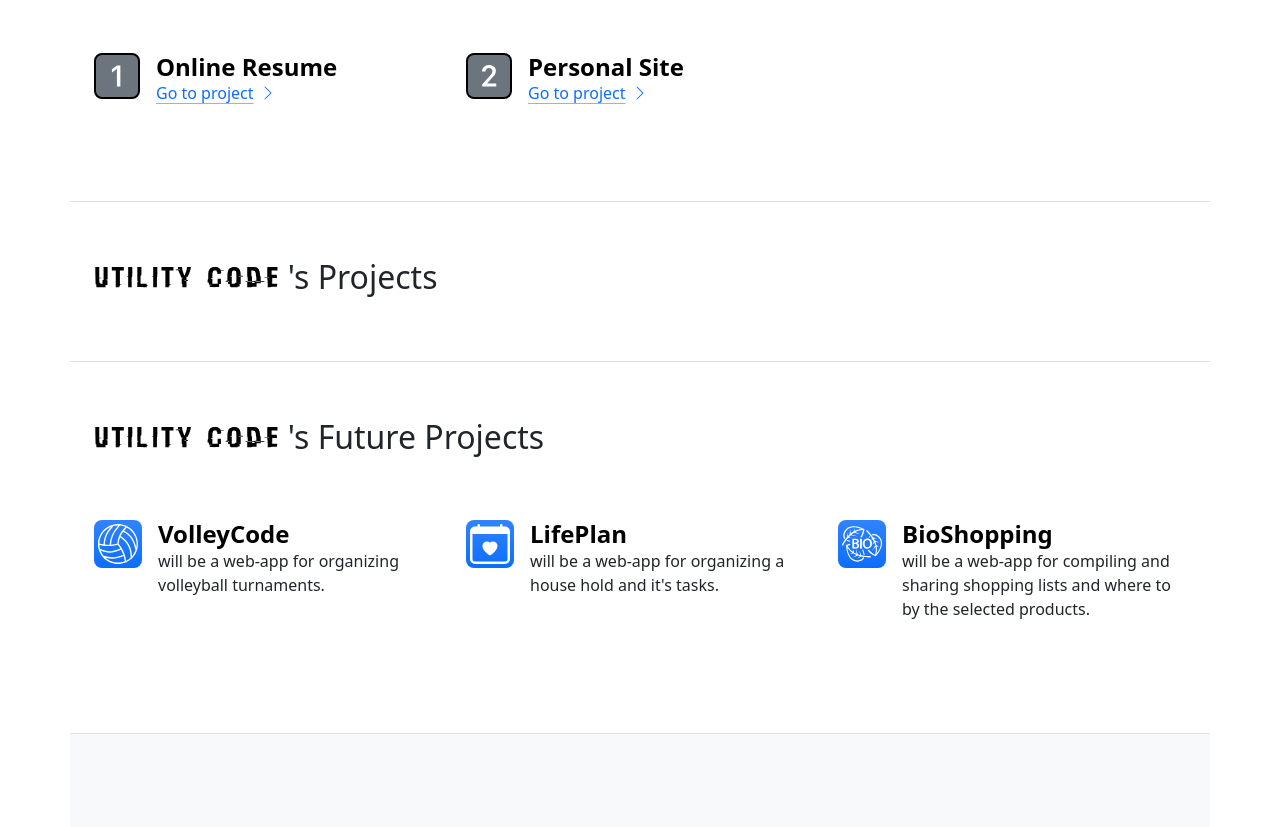
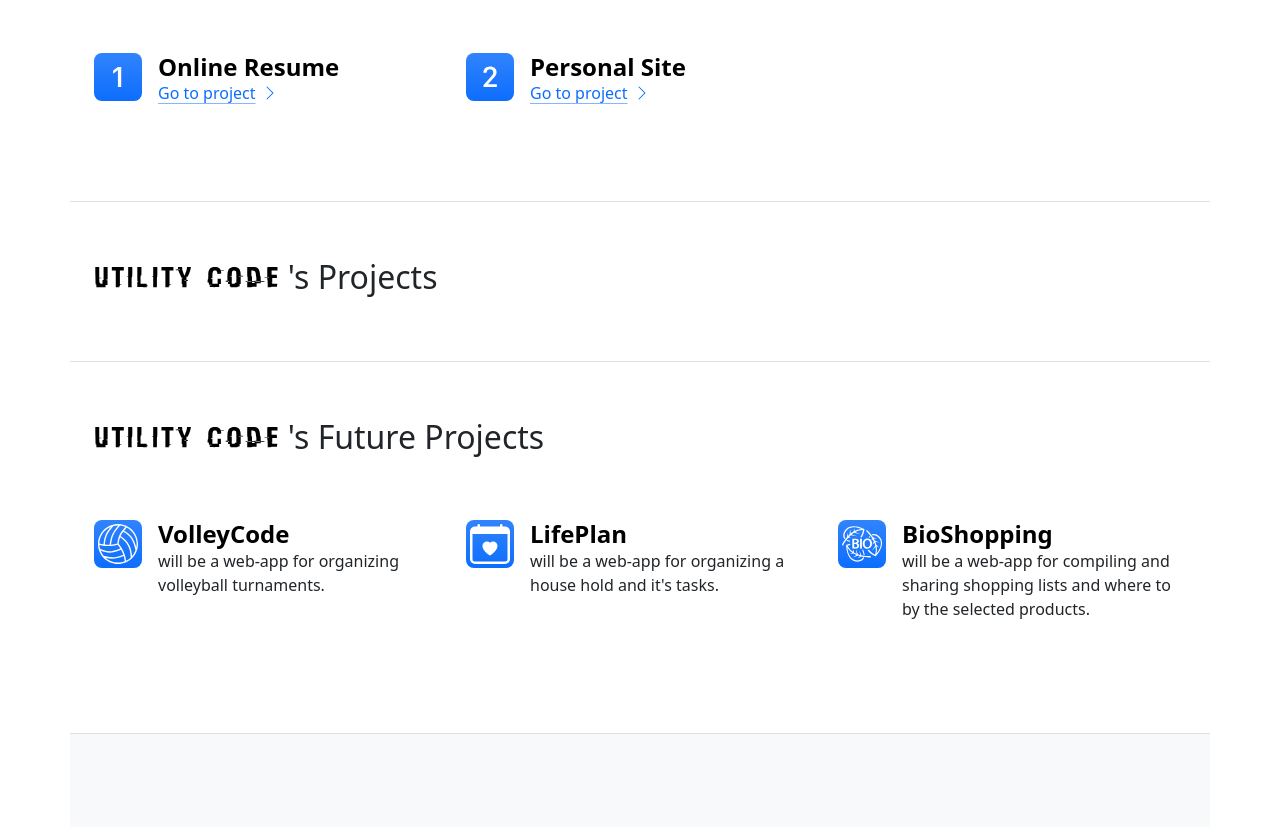
Before and after one commit to UmbraAdMortem/Portfolio, a plain HTML site: page index.html in a window 1280 px wide. Shown: the part 888-1715 px from the top of the page. Drawn offline with nearby package versions, Linux system fonts and the light colour scheme; grey boxes are pictures that could not be loaded.

Commit message:
Changed design of capstone icons

```diff
--- a/index.html
+++ b/index.html
@@ -127,18 +127,18 @@
             <div class="row row-cols-1 row-cols-sm-2 row-cols-md-3 row-cols-lg-3 g-4 py-5">
                 <div class="col d-flex align-items-start">
                     <div
-                        class="border border-2 border-black bg-secondary icon-square text-body-emphasis d-inline-flex align-items-center justify-content-center fs-4 flex-shrink-0 me-3 rounded-3">
-                        <!-- <svg xmlns="http://www.w3.org/2000/svg" width="1.75em" height="1.75em" fill="white"
+                        class="feature-icon d-inline-flex align-items-center justify-content-center text-bg-primary bg-gradient fs-2 p-1 rounded-3 me-3">
+                        <!-- <svg xmlns="http://www.w3.org/2000/svg" width="1.25em" height="1.25em" fill="white"
                             class="bi bi-0-square-fill text-body-secondary flex-shrink-0" viewBox="0 0 16 16">
                             <path <path
                                 d="M7.988 12.158c-1.851 0-2.941-1.57-2.941-3.99V7.84c0-2.408 1.101-3.996 2.965-3.996 1.857 0 2.935 1.57 2.935 3.996v.328c0 2.408-1.101 3.99-2.959 3.99ZM8 4.951c-1.008 0-1.629 1.09-1.629 2.895v.31c0 1.81.627 2.895 1.629 2.895s1.623-1.09 1.623-2.895v-.31c0-1.8-.621-2.895-1.623-2.895Z" />
                         </svg> -->
-                        <!-- <svg xmlns="http://www.w3.org/2000/svg" width="1.75em" height="1.75em" fill="white"
+                        <!-- <svg xmlns="http://www.w3.org/2000/svg" width="1.25em" height="1.25em" fill="white"
                             class="bi bi-0-square-fill text-body-secondary flex-shrink-0" viewBox="0 0 16 16">
                             <path <path
                                 d="M7.988 12.158c-1.851 0-2.941-1.57-2.941-3.99V7.84c0-2.408 1.101-3.996 2.965-3.996 1.857 0 2.935 1.57 2.935 3.996v.328c0 2.408-1.101 3.99-2.959 3.99ZM8 4.951c-1.008 0-1.629 1.09-1.629 2.895v.31c0 1.81.627 2.895 1.629 2.895s1.623-1.09 1.623-2.895v-.31c0-1.8-.621-2.895-1.623-2.895Z" />
                         </svg> -->
-                        <svg xmlns="http://www.w3.org/2000/svg" width="1.75em" height="1.75em" fill="white"
+                        <svg xmlns="http://www.w3.org/2000/svg" width="1.25em" height="1.25em" fill="white"
                             class="bi bi-1-square-fill text-body-secondary flex-shrink-0" viewBox="0 0 16 16">
                             <path d="M9.283 4.002V12H7.971V5.338h-.065L6.072 6.656V5.385l1.899-1.383h1.312Z" />
                     </div>
@@ -156,18 +156,18 @@
                 </div>
                 <div class="col d-flex align-items-start">
                     <div
-                        class="border border-2 border-black bg-secondary icon-square text-body-emphasis d-inline-flex align-items-center justify-content-center fs-4 flex-shrink-0 me-3 rounded-3">
-                        <!-- <svg xmlns="http://www.w3.org/2000/svg" width="1.75em" height="1.75em" fill="white"
+                        class="feature-icon d-inline-flex align-items-center justify-content-center text-bg-primary bg-gradient fs-2 p-1 rounded-3 me-3">
+                        <!-- <svg xmlns="http://www.w3.org/2000/svg" width="1.25em" height="1.25em" fill="white"
                             class="bi bi-0-square-fill text-body-secondary flex-shrink-0" viewBox="0 0 16 16">
                             <path <path
                                 d="M7.988 12.158c-1.851 0-2.941-1.57-2.941-3.99V7.84c0-2.408 1.101-3.996 2.965-3.996 1.857 0 2.935 1.57 2.935 3.996v.328c0 2.408-1.101 3.99-2.959 3.99ZM8 4.951c-1.008 0-1.629 1.09-1.629 2.895v.31c0 1.81.627 2.895 1.629 2.895s1.623-1.09 1.623-2.895v-.31c0-1.8-.621-2.895-1.623-2.895Z" />
                         </svg> -->
-                        <!-- <svg xmlns="http://www.w3.org/2000/svg" width="1.75em" height="1.75em" fill="white"
+                        <!-- <svg xmlns="http://www.w3.org/2000/svg" width="1.25em" height="1.25em" fill="white"
                             class="bi bi-0-square-fill text-body-secondary flex-shrink-0" viewBox="0 0 16 16">
                             <path <path
                                 d="M7.988 12.158c-1.851 0-2.941-1.57-2.941-3.99V7.84c0-2.408 1.101-3.996 2.965-3.996 1.857 0 2.935 1.57 2.935 3.996v.328c0 2.408-1.101 3.99-2.959 3.99ZM8 4.951c-1.008 0-1.629 1.09-1.629 2.895v.31c0 1.81.627 2.895 1.629 2.895s1.623-1.09 1.623-2.895v-.31c0-1.8-.621-2.895-1.623-2.895Z" />
                         </svg> -->
-                        <svg xmlns="http://www.w3.org/2000/svg" width="1.75em" height="1.75em" fill="white"
+                        <svg xmlns="http://www.w3.org/2000/svg" width="1.25em" height="1.25em" fill="white"
                             class="bi bi-1-square-fill text-body-secondary flex-shrink-0" viewBox="0 0 16 16">
                             <path
                                 d="M6.646 6.24v.07H5.375v-.064c0-1.213.879-2.402 2.637-2.402 1.582 0 2.613.949 2.613 2.215 0 1.002-.6 1.667-1.287 2.43l-.096.107-1.974 2.22v.077h3.498V12H5.422v-.832l2.97-3.293c.434-.475.903-1.008.903-1.705 0-.744-.557-1.236-1.313-1.236-.843 0-1.336.615-1.336 1.306Z" />
@@ -295,7 +295,8 @@
             <!-- <div class="row row-cols-1 row-cols-sm-2 row-cols-md-3 row-cols-lg-4 g-4 py-5"> -->
             <div class="row row-cols-1 row-cols-sm-2 row-cols-md-3 row-cols-lg-3 g-4 py-5">
                 <div class="col d-flex align-items-start">
-                    <div class="feature-icon d-inline-flex align-items-center justify-content-center text-bg-primary bg-gradient fs-2 p-1 rounded-3 me-3">
+                    <div
+                        class="feature-icon d-inline-flex align-items-center justify-content-center text-bg-primary bg-gradient fs-2 p-1 rounded-3 me-3">
                         <svg width="1.25em" height="1.25em" fill="white" viewBox="0 0 58 58" xml:space="preserve">
                             <g>
                                 <path d="M29,0C13.01,0,0,13.009,0,29s13.01,29,29,29s29-13.009,29-29S44.99,0,29,0z M56,29c0,1.749-0.173,3.458-0.492,5.115
@@ -323,7 +324,8 @@
                     </div>
                 </div>
                 <div class="col d-flex align-items-start">
-                    <div class="feature-icon d-inline-flex align-items-center justify-content-center text-bg-primary bg-gradient fs-2 p-1 rounded-3 me-3">
+                    <div
+                        class="feature-icon d-inline-flex align-items-center justify-content-center text-bg-primary bg-gradient fs-2 p-1 rounded-3 me-3">
                         <svg width="1.25em" height="1.25em" fill="white" class="bi bi-calendar2-heart"
                             viewBox="0 0 16 16">
                             <path fill-rule="evenodd"
@@ -336,8 +338,8 @@
                     </div>
                 </div>
                 <div class="col d-flex align-items-start">
-                    <div
-                    <div class="feature-icon d-inline-flex align-items-center justify-content-center text-bg-primary bg-gradient fs-2 p-1 rounded-3 me-3">
+                    <div <div
+                        class="feature-icon d-inline-flex align-items-center justify-content-center text-bg-primary bg-gradient fs-2 p-1 rounded-3 me-3">
                         <svg fill="white" width="1.25em" height="1.25em" viewBox="0 0 493 493" xml:space="preserve">
                             <path d="M106.939,166.347l-21.581-6.562c7.138-7.633,14.848-15.168,23.053-22.456l78.855,14.484l-68.149-23.558
                                c9.577-7.74,19.8-15.009,30.672-21.571l77.53,19.445l-64.377-26.882c28.205-14.776,60.354-24.47,96.422-24.761
```
